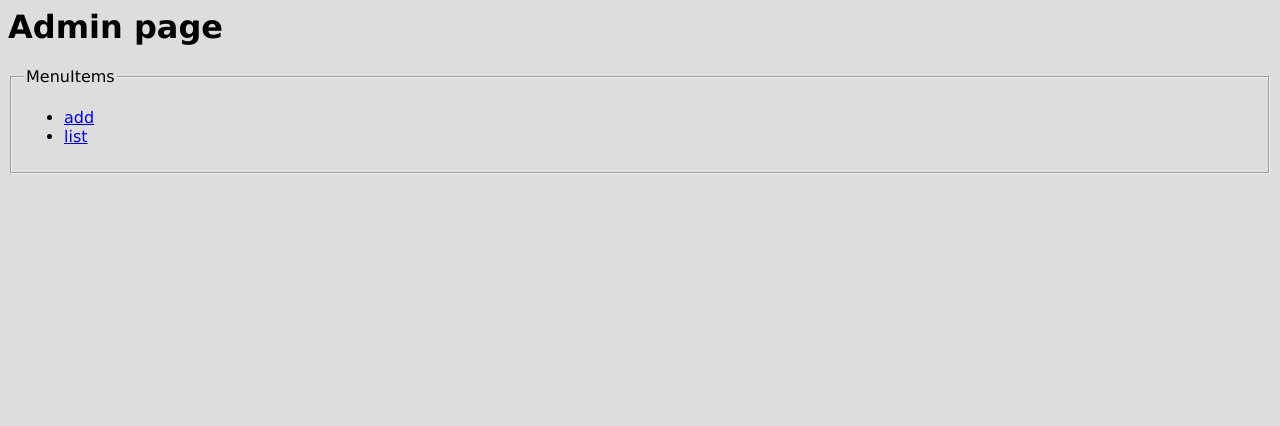
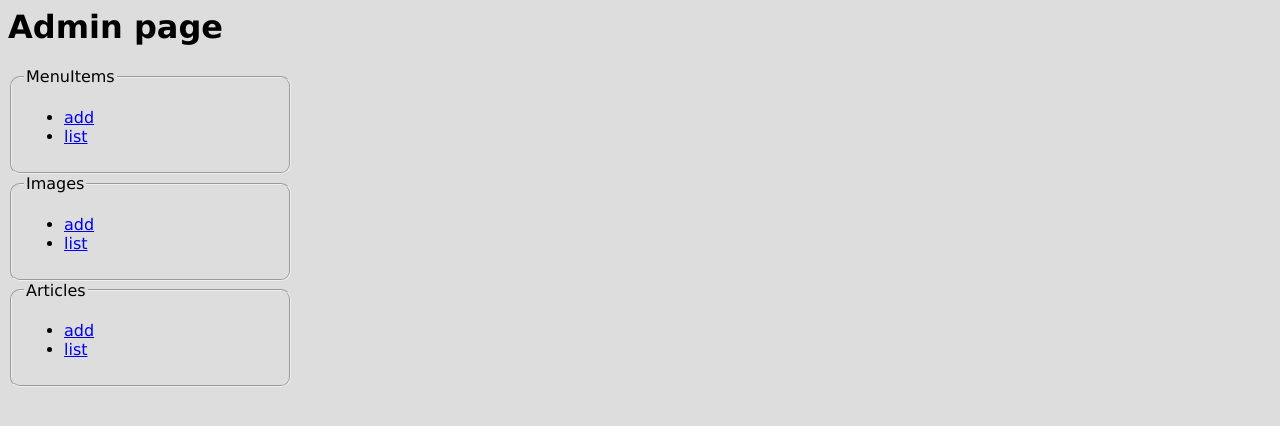
Before and after one commit to rkrysinski/gae-python-example, a Django app: page /admin/ in a window 1280 px wide. Shown: the top 426 px of the page. Run offline with Django 3.2, Linux system fonts and the light colour scheme; tables that the repository leaves empty hold one stand-in row (values such as "Sample post"); data that the repository does not hold is empty.

Commit message:
admin page: MenuItems, Image, Article

```diff
--- a/mysite/admin_views.py
+++ b/mysite/admin_views.py
@@ -1,12 +1,15 @@
 from django.shortcuts import render_to_response
 from django.template import RequestContext
-from models import MenuItem, MenuItemForm, SelectChoiceForm, MENU_LEVEL_CHOICES
+from models import MenuItem, Movie, Article
+from forms import MenuItemForm, SelectChoiceForm, AddImmageForm
 from django.shortcuts import redirect
 
 def main(request):
-    template_values = MenuItem.all()
-    return render_to_response('admin_page.html', template_values, context_instance=RequestContext(request))
+    return render_to_response('admin_page.html', {}, context_instance=RequestContext(request))
 
+#######################################################
+# MenuItems related handlers.
+#######################################################
 def menu_add(request, url_level=None):
     isInitial = False
     level = request.POST.get('level') or url_level or ""
@@ -21,16 +24,16 @@ def menu_add(request, url_level=None):
             instance = formset.save()
             MenuItem.get(instance.key()) # for refreshing purposes http://stackoverflow.com/questions/15773892/should-i-expect-stale-results-after-redirect-on-local-environment
             return redirect(menu_list)
-    return render_to_response("add_menu.html", {
+    return render_to_response("menu_add.html", {
                                     "formset": formset,
                                     "initial": isInitial,
                                     "level"  : level
                               }, context_instance=RequestContext(request))
 
 def menu_list(request):
-    return render_to_response("list_menu.html", {
-                                    "all_items": MenuItem.all().order("level"),
-                                    "menu" : [x for x in MenuItem.all().filter("level = ", MENU_LEVEL_CHOICES[0]).run()]
+    return render_to_response("menu_list.html", {
+                                    "all_items": MenuItem.get_all(),
+                                    "menu" : MenuItem.get_all(filter_level=0),
                               }, context_instance=RequestContext(request))
 
 def menu_edit(request, key=None):
@@ -45,7 +48,7 @@ def menu_edit(request, key=None):
             return redirect(menu_list)
     else:
         formset = MenuItemForm(instance=m)
-    return render_to_response("add_menu.html", {
+    return render_to_response("menu_add.html", {
                                     "formset": formset,
                                     "level"  : m.level
                               }, context_instance=RequestContext(request))
@@ -61,3 +64,40 @@ def menu_delete(request, key=None):
     if request.POST.get('confirmation'):
         return redirect(menu_list)
     return render_to_response("confirmation.html", {}, context_instance=RequestContext(request))
+
+#######################################################
+# Image related handlers.
+#######################################################
+
+def image_add(request):
+    formset = None
+    urlfetch = request.POST.get('urlfetch')
+    if urlfetch:
+        movie = Movie()
+        movie.set_content(urlfetch)
+        movie.put()
+        return redirect(image_list)
+    else:
+        formset = AddImmageForm()
+
+    return render_to_response("image_add.html", {
+                                    "formset" : formset
+                              }, context_instance=RequestContext(request))
+
+def image_list(request):
+    return render_to_response("image_list.html", {
+                                    "images" : Movie.get_all(),
+                              }, context_instance=RequestContext(request))
+
+#######################################################
+# Article related handlers.
+#######################################################
+
+def article_add(request):
+    return render_to_response("articles_add.html", {
+                              }, context_instance=RequestContext(request))
+
+def article_list(request):
+    return render_to_response("articles_list.html", {
+                                    "articles" : Article.get_all(),
+                              }, context_instance=RequestContext(request))
--- a/mysite/templates/admin_page.html
+++ b/mysite/templates/admin_page.html
@@ -17,5 +17,27 @@
 				</li>
 			</ul>
 		</fieldset>
+		<fieldset>
+			<legend>Images</legend>
+			<ul>
+				<li>
+					<a href="{% url 'mysite.admin_views.image_add' %}">add</a>
+				</li>
+				<li>
+					<a href="{% url 'mysite.admin_views.image_list' %}">list</a>
+				</li>
+			</ul>
+		</fieldset>
+		<fieldset>
+			<legend>Articles</legend>
+			<ul>
+				<li>
+					<a href="{% url 'mysite.admin_views.article_add' %}">add</a>
+				</li>
+				<li>
+					<a href="{% url 'mysite.admin_views.article_list' %}">list</a>
+				</li>
+			</ul>
+		</fieldset>
 	</body>
 </html>
--- a/mysite/templates/add_menu.html
+++ b/mysite/templates/menu_add.html
@@ -3,6 +3,7 @@
 		<link type="text/css" rel="stylesheet" href="/static/css/main.css" />
 	</head>
 	<body>
+		<h1>Add menu</h1>
 		<form method="post" action="">
 			{% csrf_token %}
 			<table>
@@ -17,10 +18,10 @@
 	    <table>
 	    	<tr>
 			    <td>
-			    <a href="{% url 'mysite.admin_views.menu_list' %}">list</a>
+			    <a href="{% url 'mysite.admin_views.main' %}">back</a>
 			    </td>
 			    <td>
-			    <a href="{% url 'mysite.admin_views.main' %}">back to admin</a>
+			    <a href="{% url 'mysite.admin_views.menu_list' %}">list</a>
 			    </td>
 		    </tr>
 	    </table>
--- a/mysite/templates/list_menu.html
+++ b/mysite/templates/menu_list.html
@@ -3,16 +3,17 @@
 		<link type="text/css" rel="stylesheet" href="/static/css/main.css" />
 	</head>
 	<body>
+		<h1>List menu content</h1>
 		<table>
 			<tr>
 				<td>
 				    <table>
 				    	<tr>
 						    <td>
-						    <a href="{% url 'mysite.admin_views.menu_add' '' %}">add</a>
+						    <a href="{% url 'mysite.admin_views.main' %}">back</a>
 						    </td>
 						    <td>
-						    <a href="{% url 'mysite.admin_views.main' %}">back to admin</a>
+						    <a href="{% url 'mysite.admin_views.menu_add' '' %}">add</a>
 						    </td>
 					    </tr>
 				    </table>
--- a/mysite/urls.py
+++ b/mysite/urls.py
@@ -1,6 +1,6 @@
 from django.conf.urls.defaults import patterns
 from mysite.views import main_page, sign_post
-import mysite.admin_views
+import mysite.admin_views, mysite.image
 
 
 urlpatterns = patterns('',
@@ -11,5 +11,14 @@ urlpatterns = patterns('',
     (r'^admin/menu/list/', mysite.admin_views.menu_list),
     (r'^admin/menu/edit/(?P<key>[\w-]+)', mysite.admin_views.menu_edit),
     (r'^admin/menu/delete/(?P<key>[\w-]+)', mysite.admin_views.menu_delete),
+
+    (r'^admin/image/add/', mysite.admin_views.image_add),
+    (r'^admin/image/list/', mysite.admin_views.image_list),
+
+    (r'^admin/article/add/', mysite.admin_views.article_add),
+    (r'^admin/article/list/', mysite.admin_views.article_list),
+
+    (r'^images/(?P<title>.+)', mysite.image.get_image),
+
     (r'^admin/', mysite.admin_views.main),
 )
--- a/static/css/main.css
+++ b/static/css/main.css
@@ -6,3 +6,13 @@ table {
 	margin: 10px;
 	border-spacing: 10px;
 }
+
+fieldset {
+	border-radius: 10px;
+	width: 20%;
+}
+
+.sub_menu {
+	width: 100%;
+	height: 250px;
+}
```
Also changed, not shown: mysite/forms.py (added, +34 -0 lines), mysite/image.py (added, +10 -0 lines), mysite/models.py (+37 -23 lines), mysite/templates/articles_add.html (added, +16 -0 lines), mysite/templates/articles_list.html (added, +23 -0 lines), mysite/templates/image_add.html (added, +23 -0 lines), mysite/templates/image_list.html (added, +25 -0 lines), static/noimage.jpg (added).
